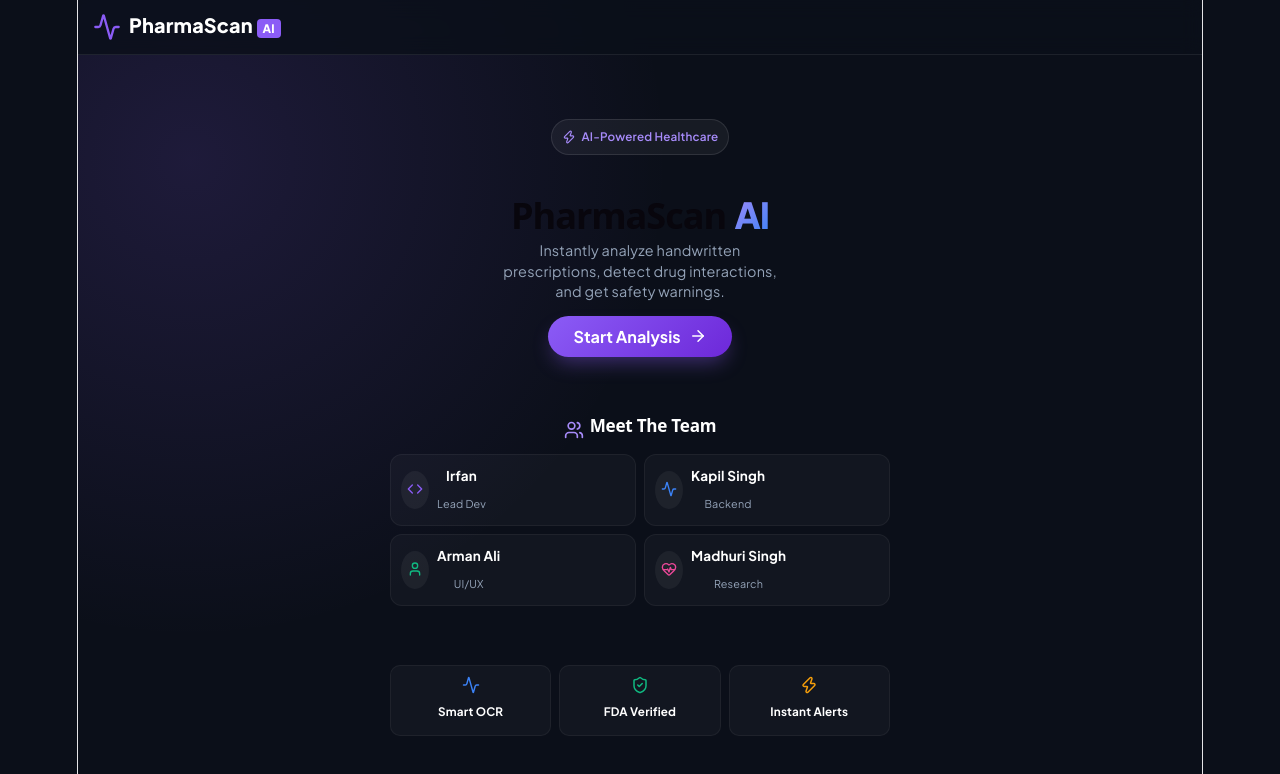
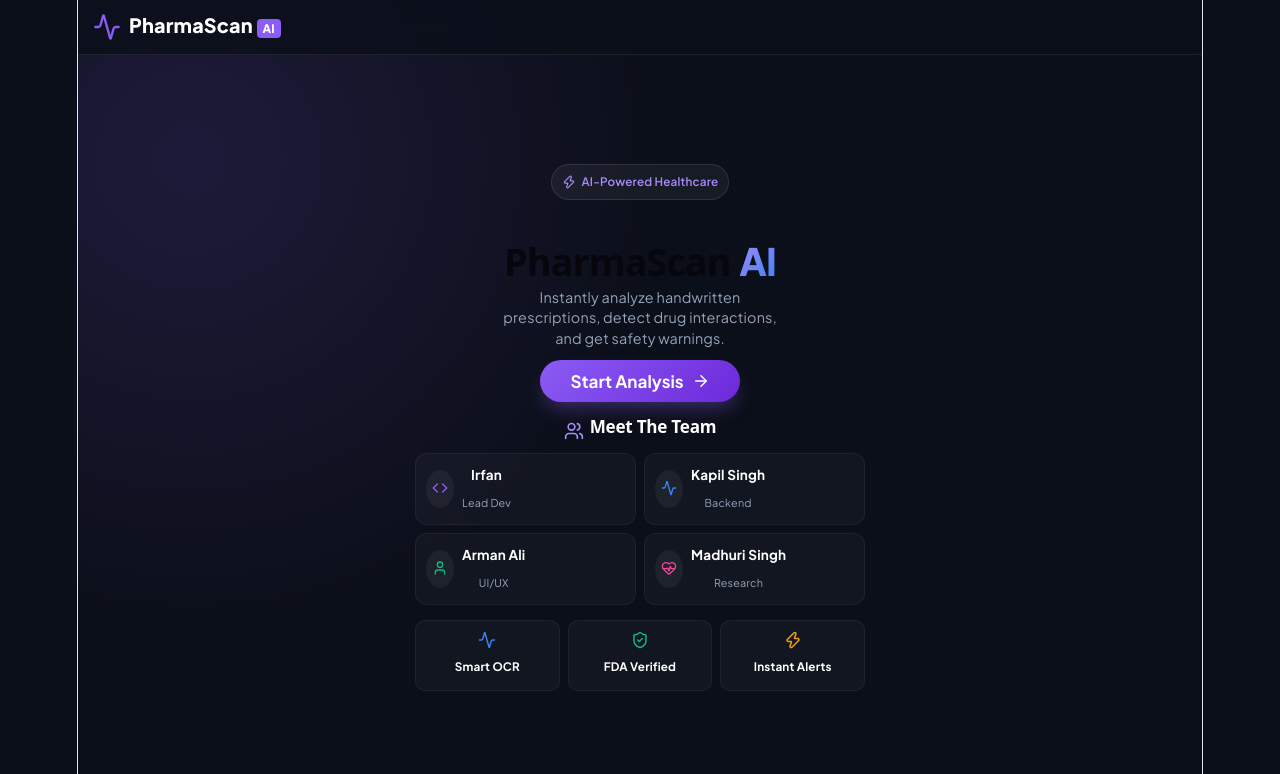
Before and after one commit to surya88589859-svg/PharmaScan-AI, a React (Vite) app: page / in a window 1280 px wide. Shown: the top 774 px of the page. Built offline with nearby package versions, Linux system fonts and the light colour scheme.

Commit message:
Fixed home page assembling and perfectly fit to screen

```diff
--- a/src/App.css
+++ b/src/App.css
@@ -25,9 +25,9 @@ body {
   background-color: var(--bg);
   color: var(--text-main);
   height: 100vh;
-  height: 100dvh; /* Mobile browsers ke liye perfect height */
+  height: 100dvh; /* Mobile ki asli height */
   width: 100vw;
-  overflow: hidden;
+  overflow: hidden; /* Scroll lock */
 }
 
 .app-wrapper {
@@ -63,37 +63,47 @@ body {
   overflow-y: auto;
 }
 
-/* --- HOME PAGE (Perfect Grid, No Scroll) --- */
+/* =========================================
+   HOME PAGE (Perfectly Assembled & Fitted)
+   ========================================= */
 .home-container {
   display: flex;
   flex-direction: column;
-  justify-content: space-evenly; /* Sab kuch barabar faila hua */
+  justify-content: center; /* Sab kuch center mein assemble hoga */
+  gap: 15px; /* Har section ke beech ekdum perfect gap */
   overflow: hidden;
   padding: 5px;
   height: 100%;
 }
 
-.hero-section { text-align: center; display: flex; flex-direction: column; align-items: center; }
+/* 1. Hero Section */
+.hero-section {
+  text-align: center;
+  display: flex;
+  flex-direction: column;
+  align-items: center;
+}
 .badge-top {
   display: inline-flex; align-items: center; gap: 6px;
   background: rgba(255, 255, 255, 0.05); border: 1px solid rgba(255, 255, 255, 0.1);
-  padding: 4px 10px; border-radius: 20px; font-size: 0.65rem; color: #A78BFA; margin-bottom: 8px; font-weight: 600;
+  padding: 4px 10px; border-radius: 20px; font-size: 0.65rem; color: #A78BFA;
+  margin-bottom: 8px; font-weight: 600;
 }
-.hero-title { font-size: 2rem; font-weight: 800; letter-spacing: -1px; margin-bottom: 5px; line-height: 1.1; }
+.hero-title { font-size: 2.1rem; font-weight: 800; letter-spacing: -1px; margin-bottom: 5px; line-height: 1.1; }
 .gradient-text { background: linear-gradient(135deg, #A78BFA, #3B82F6); -webkit-background-clip: text; -webkit-text-fill-color: transparent; }
-.hero-subtitle { color: var(--text-muted); font-size: 0.8rem; max-width: 280px; margin-bottom: 15px; line-height: 1.4; }
+.hero-subtitle { color: var(--text-muted); font-size: 0.8rem; max-width: 280px; margin-bottom: 12px; line-height: 1.4; }
 
 .hero-actions { display: flex; justify-content: center; width: 100%; }
 .btn-glow {
-  width: auto; padding: 10px 25px; background: linear-gradient(135deg, #8B5CF6, #6D28D9);
-  color: white; border: none; border-radius: 30px; font-size: 0.9rem; font-weight: 700;
+  width: auto; padding: 10px 30px; background: linear-gradient(135deg, #8B5CF6, #6D28D9);
+  color: white; border: none; border-radius: 30px; font-size: 0.95rem; font-weight: 700;
   display: flex; align-items: center; justify-content: center; gap: 8px; cursor: pointer;
   box-shadow: 0 10px 20px -5px rgba(139, 92, 246, 0.4);
 }
 
-/* Team Section */
-.team-section { width: 100%; max-width: 500px; margin: 0 auto; }
-.team-header { display: flex; align-items: center; justify-content: center; gap: 6px; margin-bottom: 10px; }
+/* 2. Team Section */
+.team-section { width: 100%; max-width: 450px; margin: 0 auto; }
+.team-header { display: flex; align-items: center; justify-content: center; gap: 6px; margin-bottom: 8px; }
 .team-header h2 { font-size: 0.95rem; font-weight: 700; color: #fff; }
 
 .team-grid { display: grid; grid-template-columns: repeat(2, 1fr); gap: 8px; }
@@ -106,8 +116,11 @@ body {
 .dev-info-small h3 { font-size: 0.75rem; font-weight: 700; color: #fff; margin-bottom: 2px;}
 .dev-info-small p { font-size: 0.6rem; color: var(--text-muted); }
 
-/* Features Grid */
-.features-grid { display: grid; grid-template-columns: repeat(3, 1fr); gap: 8px; width: 100%; max-width: 500px; margin: 0 auto; }
+/* 3. Features Grid */
+.features-grid {
+  display: grid; grid-template-columns: repeat(3, 1fr); gap: 8px;
+  width: 100%; max-width: 450px; margin: 0 auto;
+}
 .feature-box-small {
   display: flex; flex-direction: column; align-items: center; justify-content: center;
   gap: 5px; padding: 10px 5px; border-radius: 10px; background: rgba(255,255,255,0.03);
@@ -116,21 +129,22 @@ body {
 .feature-box-small svg { width: 18px; height: 18px; }
 .feature-box-small h4 { font-size: 0.65rem; color: #fff; }
 
-/* --- SCANNER & REPORT PAGES --- */
+/* =========================================
+   SCANNER & REPORT PAGES
+   ========================================= */
 .upload-section, .report-container {
-  background: var(--surface); border-radius: 16px; padding: 15px;
+  background: var(--surface); border-radius: 16px; padding: 20px 15px;
   border: 1px solid var(--surface-border); max-width: 600px; margin: 0 auto; width: 100%;
+  display: flex; flex-direction: column; align-items: center;
 }
 
-/* Scan Page Heading Fix */
-.scan-page-title {
-  font-size: 1.8rem; font-weight: 800; color: #FFFFFF !important;
-  text-align: center; margin-bottom: 10px; margin-top: 10px;
-}
+.scan-page-title { font-size: 1.8rem; font-weight: 800; color: #FFFFFF !important; text-align: center; margin-bottom: 15px; margin-top: 10px; }
 
-.section-header h2 { font-size: 1rem; margin-bottom: 10px; }
+.section-header { width: 100%; display: flex; justify-content: space-between; margin-bottom: 15px; }
+.section-header h2 { font-size: 1.1rem; }
+
 .scanner-box {
-  border: 2px dashed rgba(139, 92, 246, 0.3); border-radius: 12px;
+  width: 100%; border: 2px dashed rgba(139, 92, 246, 0.3); border-radius: 12px;
   background: rgba(139, 92, 246, 0.03); min-height: 180px;
   display: flex; flex-direction: column; align-items: center; justify-content: center;
 }
@@ -141,46 +155,43 @@ body {
 .upload-placeholder p { color: var(--text-muted); font-size: 0.7rem; }
 .divider { color: var(--text-muted); font-size: 0.7rem; opacity: 0.5; font-weight: 600;}
 
-/* Run AI Analysis Button Fix */
-.btn-primary {
-  width: 100% !important;
-  margin-top: 15px !important;
-  padding: 12px !important;
-  display: flex !important;
-  justify-content: center !important;
-  align-items: center !important;
+/* Fix: Run AI Analysis Button Perfect Center */
+.upload-section .btn-glow, .btn-primary {
+  width: 100% !important; max-width: 350px !important; margin: 20px auto 0 auto !important;
+  padding: 14px 20px !important; display: flex !important; justify-content: center !important;
+  align-items: center !important; text-align: center !important; border-radius: 12px !important;
 }
 
 /* Camera Section */
-.camera-container { position: relative; width: 100%; height: 200px; background: #000; border-radius: 12px; overflow: hidden; }
+.camera-container { position: relative; width: 100%; height: 220px; background: #000; border-radius: 12px; overflow: hidden; }
 .camera-feed { width: 100%; height: 100%; object-fit: cover; }
-.camera-controls { position: absolute; bottom: 10px; width: 100%; display: flex; justify-content: center; gap: 20px; }
-.camera-btn.capture { width: 45px; height: 45px; background: var(--success); border-radius: 50%; border: none; color: white; }
-.camera-btn.cancel { width: 35px; height: 35px; background: rgba(255,255,255,0.2); border-radius: 50%; border: none; color: white; }
+.camera-controls { position: absolute; bottom: 15px; width: 100%; display: flex; justify-content: center; gap: 30px; }
+.camera-btn.capture { width: 50px; height: 50px; background: var(--success); border-radius: 50%; border: none; color: white; }
+.camera-btn.cancel { width: 40px; height: 40px; background: rgba(255,255,255,0.2); border-radius: 50%; border: none; color: white; }
 
-/* Camera Button Box Fix */
 .camera-option { background: transparent !important; border: none !important; outline: none !important; box-shadow: none !important; padding: 0; width: 100%; }
 .camera-option:focus, .camera-option:active { outline: none !important; border: none !important; }
+input[type="file"] { display: none !important; }
 
 /* Report Page */
-.report-header-nav { display: flex; align-items: center; gap: 10px; margin-bottom: 15px; }
+.report-header-nav { display: flex; align-items: center; gap: 10px; margin-bottom: 15px; width: 100%; }
 .report-header-nav h1 { font-size: 1.2rem; }
 .back-btn { background: rgba(255, 255, 255, 0.05); border: 1px solid rgba(255, 255, 255, 0.1); color: #fff; padding: 6px 10px; border-radius: 8px; font-size: 0.8rem; display: flex; align-items: center; gap: 5px; cursor: pointer; }
 
-.status-banner { display: flex; align-items: center; gap: 10px; padding: 12px; border-radius: 10px; margin-bottom: 15px; }
+.status-banner { display: flex; align-items: center; gap: 10px; padding: 12px; border-radius: 10px; margin-bottom: 15px; width: 100%; }
 .status-banner.danger { background: rgba(239, 68, 68, 0.15); color: var(--danger); }
 .status-banner.warning { background: rgba(245, 158, 11, 0.15); color: var(--warning); }
 .status-banner.success { background: rgba(16, 185, 129, 0.15); color: var(--success); }
 .status-banner h3 { font-size: 0.9rem; }
 .status-banner p { font-size: 0.7rem; opacity: 0.8; }
 
-.card-section { margin-bottom: 15px; }
+.card-section { margin-bottom: 15px; width: 100%; }
 .card-section h4 { font-size: 0.85rem; color: #fff; margin-bottom: 8px; display: flex; align-items: center; gap: 5px; }
 .med-pills { display: flex; flex-wrap: wrap; gap: 6px; }
 .med-pill { background: rgba(255,255,255,0.05); padding: 5px 10px; border-radius: 6px; font-size: 0.75rem; }
 .interaction-alert { background: rgba(239, 68, 68, 0.1); border-left: 3px solid var(--danger); padding: 10px; border-radius: 6px; font-size: 0.75rem; color: #FCA5A5; margin-bottom: 6px; }
-.info-grid { display: grid; grid-template-columns: 1fr; gap: 8px; }
-.info-box { padding: 12px; border-radius: 8px; background: rgba(255,255,255,0.02); }
+.info-grid { display: grid; grid-template-columns: 1fr; gap: 8px; width: 100%; }
+.info-box { padding: 12px; border-radius: 8px; background: rgba(255,255,255,0.02); width: 100%; }
 .info-box h4 { font-size: 0.8rem; margin-bottom: 5px; }
 .info-box ul { padding-left: 15px; font-size: 0.75rem; color: var(--text-muted); }
 .info-box.avoid { border-left: 3px solid var(--danger); }
```
Also changed, not shown: src/components/UploadBox.jsx (+15 -13 lines).
